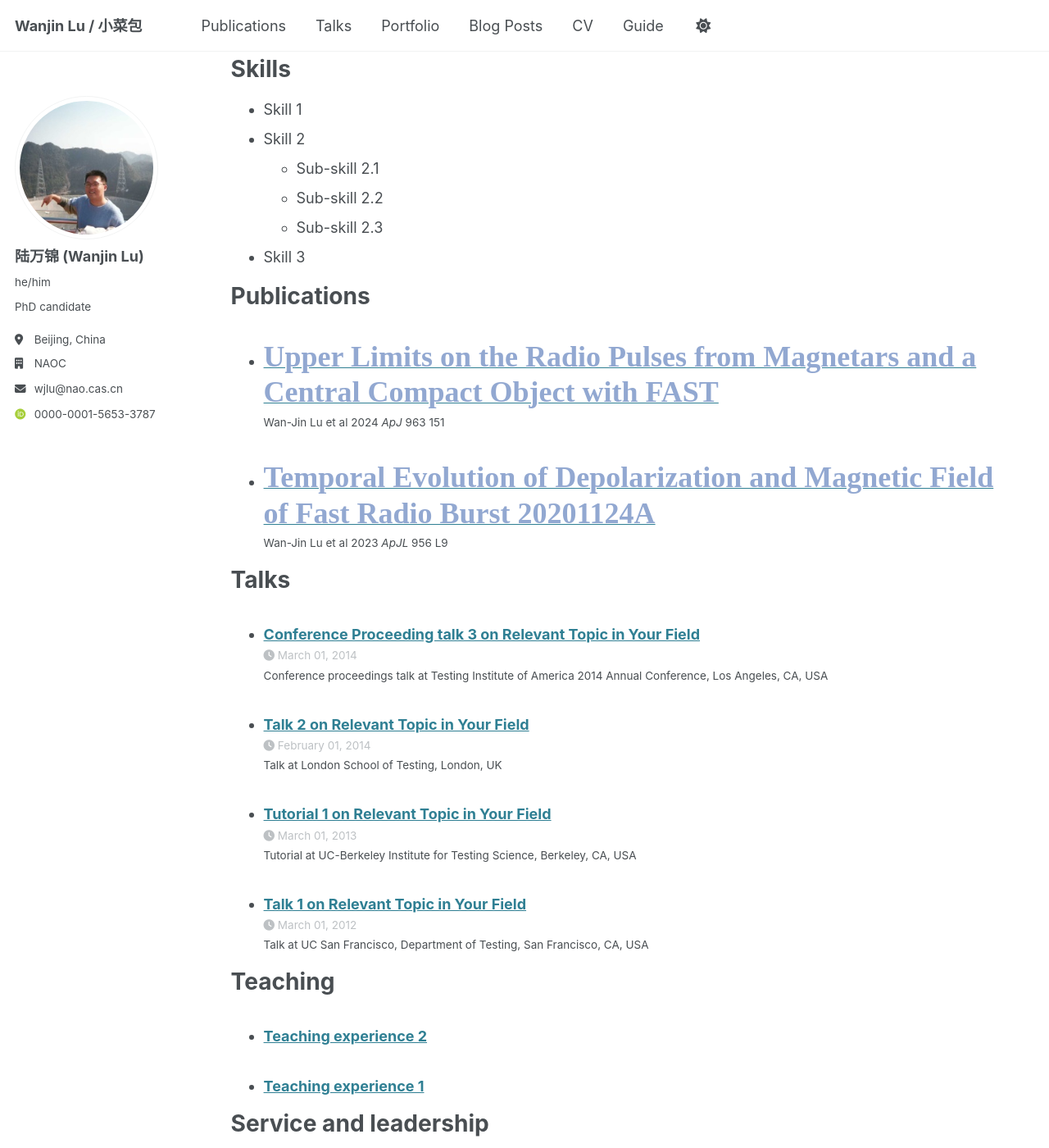
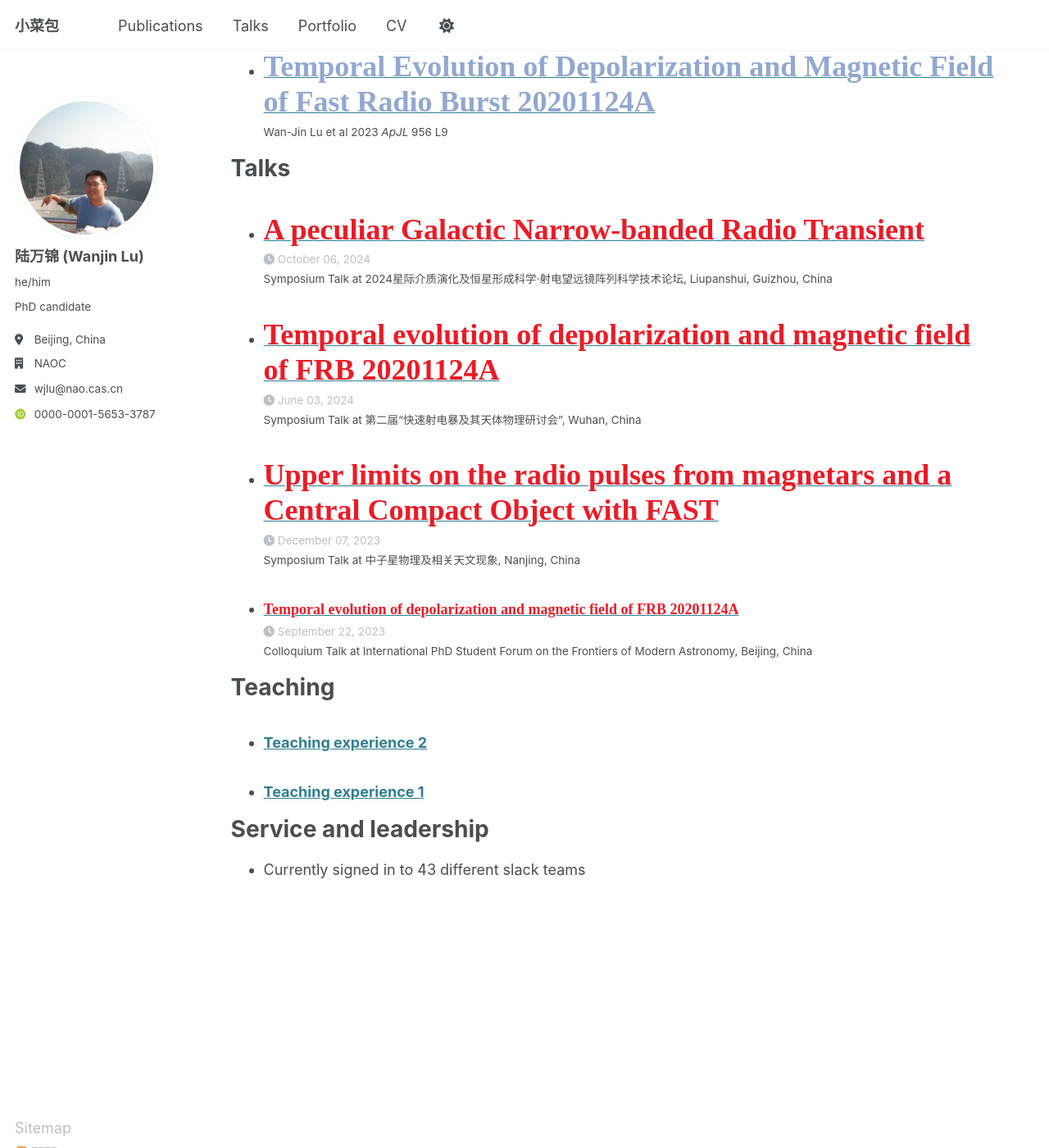
Before and after one commit to IsaacVibe/wjlu, a Jekyll site: the page built from _pages/cv.md, in a window 1280 px wide and 1400 px high, scrolled down 735 px. Shown: the whole window at 82% size. Built offline with Jekyll 4.4.1, drawn with Linux system fonts in a browser that asks for light colours; some web fonts are replaced; some of the changed text lies outside the part shown.

Commit message:
Update the Talk

```diff
--- a/_config.yml
+++ b/_config.yml
@@ -9,7 +9,7 @@
 # Basic Site Settings
 locale                   : "ch-CN"
 site_theme               : "default"
-title                    : "Wanjin Lu / 小菜包"
+title                    : "小菜包"
 title_separator          : "-"
 name                     : &name "Wanjin Lu"
 description              : &description "personal description"
--- a/_pages/cv.md
+++ b/_pages/cv.md
@@ -11,26 +11,8 @@ redirect_from:
 
 Education
 ======
-* Ph.D in Version Control Theory, GitHub University, 2018 (expected)
-* M.S. in Jekyll, GitHub University, 2014
-* B.S. in GitHub, GitHub University, 2012
-
-Work experience
-======
-* Spring 2024: Academic Pages Collaborator
-  * GitHub University
-  * Duties includes: Updates and improvements to template
-  * Supervisor: The Users
-
-* Fall 2015: Research Assistant
-  * GitHub University
-  * Duties included: Merging pull requests
-  * Supervisor: Professor Hub
-
-* Summer 2015: Research Assistant
-  * GitHub University
-  * Duties included: Tagging issues
-  * Supervisor: Professor Git
+- **PhD in Astronomy**, National Astronomical Observatories of Chinese Academy of Sciences, Beijing, China, 2023 - Present
+- **BSc in Astronomy**, Department of Astronomy and Space Science, Nanjing, China, 2019 - 2023
 
 Skills
 ======
--- a/_talks/2012-03-01-talk-1.md
+++ /dev/null
@@ -1,11 +0,0 @@
----
-title: "Talk 1 on Relevant Topic in Your Field"
-collection: talks
-type: "Talk"
-permalink: /talks/2012-03-01-talk-1
-venue: "UC San Francisco, Department of Testing"
-date: 2012-03-01
-location: "San Francisco, CA, USA"
----
-
-This is a description of your talk, which is a markdown file that can be all markdown-ified like any other post. Yay markdown!
--- a/_talks/2013-03-01-tutorial-1.md
+++ /dev/null
@@ -1,13 +0,0 @@
----
-title: "Tutorial 1 on Relevant Topic in Your Field"
-collection: talks
-type: "Tutorial"
-permalink: /talks/2013-03-01-tutorial-1
-venue: "UC-Berkeley Institute for Testing Science"
-date: 2013-03-01
-location: "Berkeley, CA, USA"
----
-
-[More information here](http://exampleurl.com)
-
-This is a description of your tutorial, note the different field in type. This is a markdown files that can be all markdown-ified like any other post. Yay markdown!
--- a/_talks/2014-02-01-talk-2.md
+++ /dev/null
@@ -1,13 +0,0 @@
----
-title: "Talk 2 on Relevant Topic in Your Field"
-collection: talks
-type: "Talk"
-permalink: /talks/2014-02-01-talk-2
-venue: "London School of Testing"
-date: 2014-02-01
-location: "London, UK"
----
-
-[More information here](http://example2.com)
-
-This is a description of your talk, which is a markdown files that can be all markdown-ified like any other post. Yay markdown!
--- a/_talks/2014-03-01-talk-3.md
+++ /dev/null
@@ -1,11 +0,0 @@
----
-title: "Conference Proceeding talk 3 on Relevant Topic in Your Field"
-collection: talks
-type: "Conference proceedings talk"
-permalink: /talks/2014-03-01-talk-3
-venue: "Testing Institute of America 2014 Annual Conference"
-date: 2014-03-01
-location: "Los Angeles, CA, USA"
----
-
-This is a description of your conference proceedings talk, note the different field in type. You can put anything in this field.
--- /dev/null
+++ b/_talks/FRB2024-ccnu.md
@@ -0,0 +1,11 @@
+---
+title: '<span style="font-family: Canela; font-size:2em;color:#EC1B26">Temporal evolution of depolarization and magnetic field of FRB 20201124A</span>'
+collection: talks
+type: "Symposium Talk"
+permalink: /talks/FRB2024-ccnu
+venue: "第二届“快速射电暴及其天体物理研讨会”"
+date: 2024-06-03
+location: "Wuhan, China"
+---
+
+This is a description of your conference proceedings talk, note the different field in type. You can put anything in this field.
--- /dev/null
+++ b/_talks/NeutronStar-NJU.md
@@ -0,0 +1,11 @@
+---
+title: '<span style="font-family: Canela; font-size:2em;color:#EC1B26">Upper limits on the radio pulses from magnetars and a Central Compact Object with FAST</span>'
+collection: talks
+type: "Symposium Talk"
+permalink: /talks/NeutronStar-NJU
+venue: "中⼦星物理及相关天⽂现象"
+date: 2023-12-07
+location: "Nanjing, China"
+---
+
+This is a description of your talk, which is a markdown file that can be all markdown-ified like any other post. Yay markdown!
--- /dev/null
+++ b/_talks/UAS-pku.md
@@ -0,0 +1,11 @@
+---
+title: '<span style="font-family: Canela; font-size:1.5 em;color:#EC1B26">Temporal evolution of depolarization and magnetic field of FRB 20201124A</span>'
+collection: talks
+type: "Colloquium Talk"
+permalink: /talks/UAS-pku
+venue: "International PhD Student Forum on the Frontiers of Modern Astronomy"
+date: 2023-09-22
+location: "Beijing, China"
+---
+
+This is a description of your conference proceedings talk, note the different field in type. You can put anything in this field. [2023年北京大学本科生天文学术研讨会](http://vega.bac.pku.edu.cn/info/1056/2064.htm)
--- /dev/null
+++ b/_talks/ism2024-guizhou.md
@@ -0,0 +1,11 @@
+---
+title: '<span style="font-family: Canela; font-size:2em;color:#EC1B26">A peculiar Galactic Narrow-banded Radio Transient</span>'
+collection: talks
+type: "Symposium Talk"
+permalink: /talks/ism2024-guizhou
+venue: "2024星际介质演化及恒星形成科学·射电望远镜阵列科学技术论坛"
+date: 2024-10-06
+location: "Liupanshui, Guizhou, China"
+---
+
+This is a description of your conference proceedings talk, note the different field in type. You can put anything in this field.
```
Also changed, not shown: _data/navigation.yml (+4 -4 lines), _pages/about.md (+2 -2 lines).
